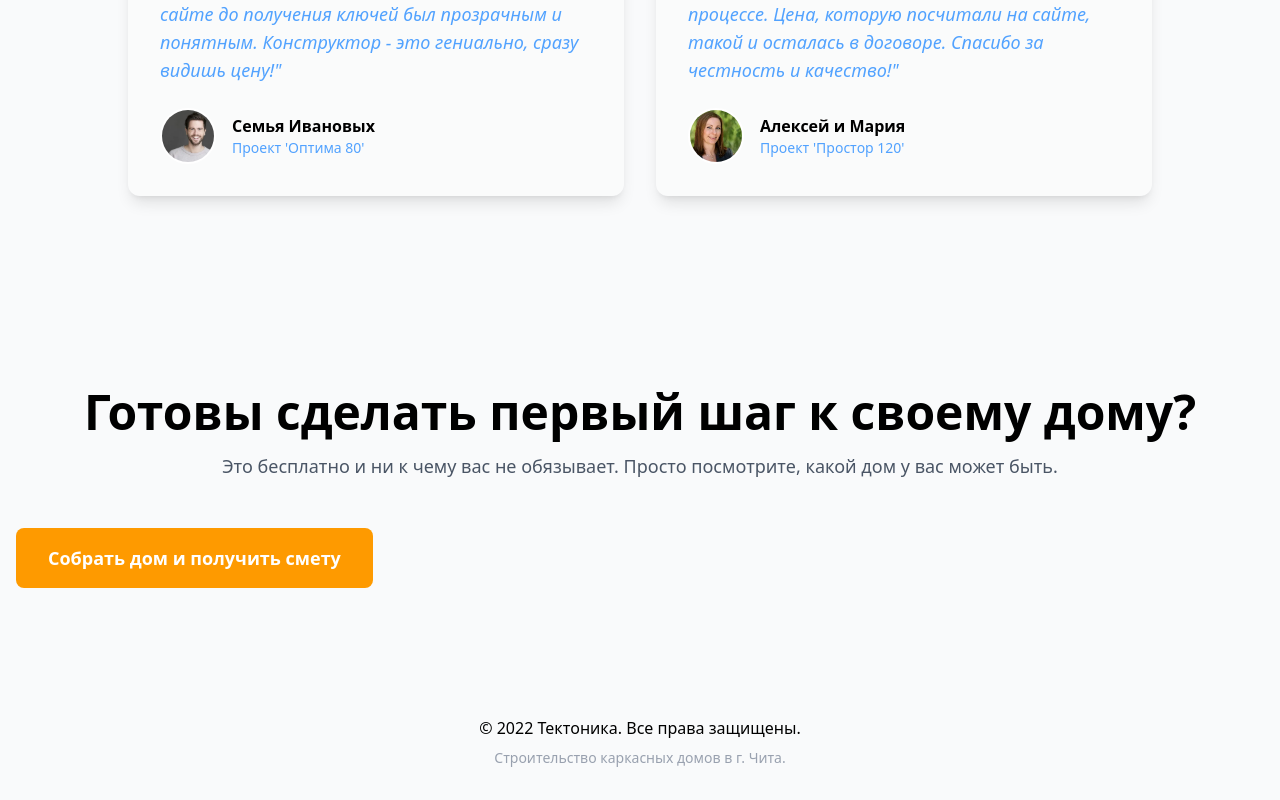
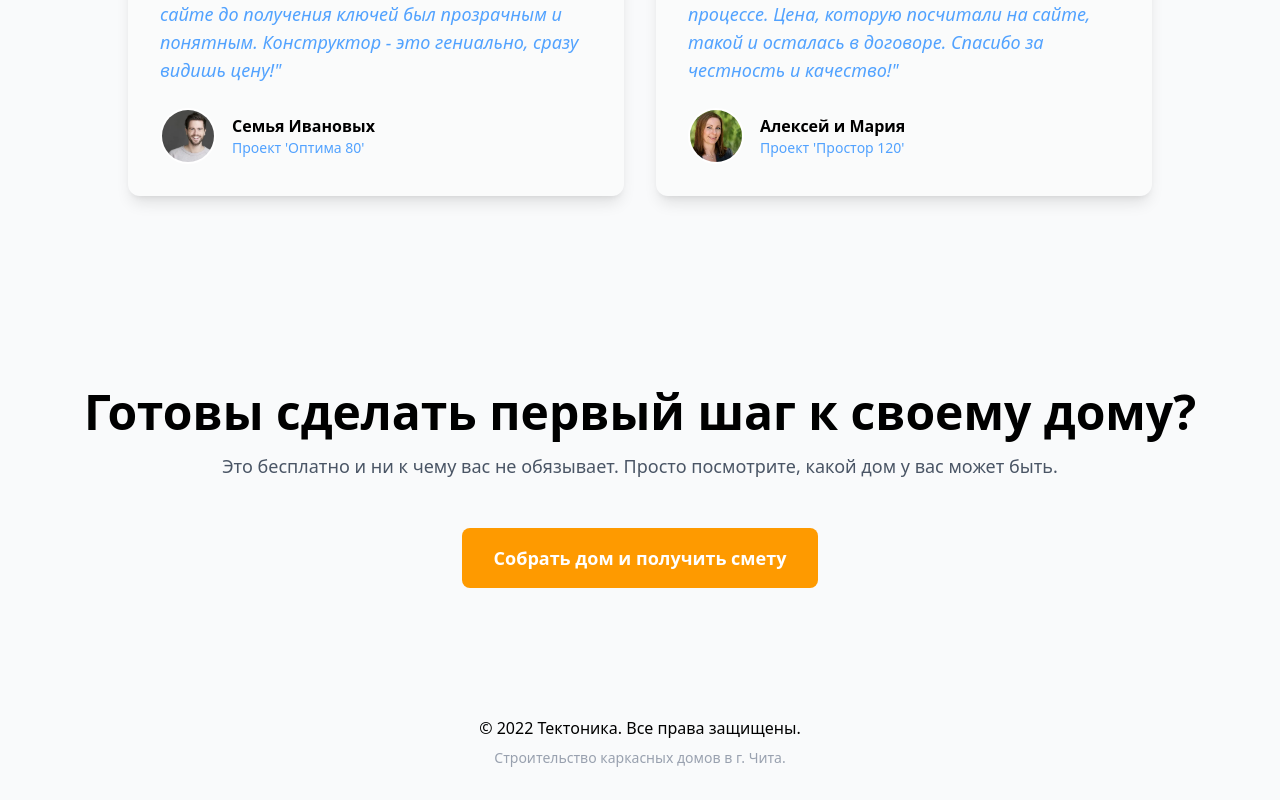
Before and after one commit to Meit12mini/home_const_s, a React (Vite) app: page / in a window 1280 px wide. Shown: the part 6520-7320 px from the top of the page. Built offline with nearby package versions, Linux system fonts and the light colour scheme.

Commit message:
fix contact

```diff
--- a/components/Contact.tsx
+++ b/components/Contact.tsx
@@ -6,7 +6,7 @@ interface HeroProps {
   onScrollToConstructor: () => void;
 }
 
-const Contact: React.FC = ({ onScrollToConstructor }) => {
+const Contact: React.FC<HeroProps> = ({ onScrollToConstructor }) => {
   return (
     <section id="contact" className="py-16 sm:py-24 bg-gray-50">
       <div className="container mx-auto px-4">
@@ -15,7 +15,7 @@ const Contact: React.FC = ({ onScrollToConstructor }) => {
             <p className="mt-4 text-lg text-gray-600">Это бесплатно и ни к чему вас не обязывает. Просто посмотрите,
 какой дом у вас может быть.</p>
         </div>
-        <div>
+        <div className='flex justify-center'>
                 <Button onClick={() => {
     onScrollToConstructor(); // ваша существующая функция
   }} as="a" variant="primary" size="lg">Собрать дом и получить смету</Button>
```
